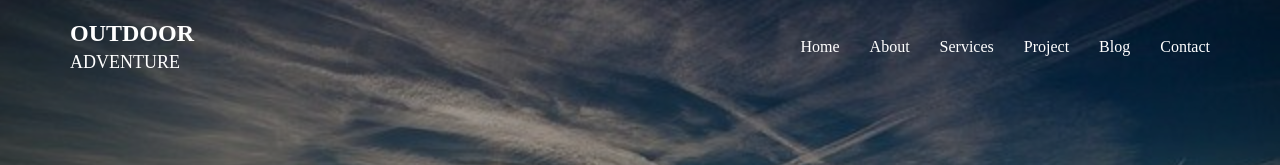
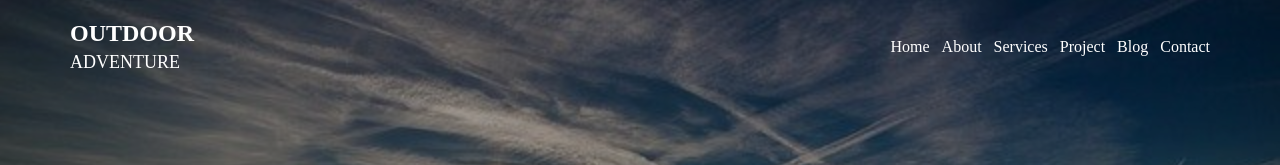
Before and after one commit to mdarafat17/travel_responsiv, a plain HTML site: page index.html in a window 1280 px wide. Shown: the top 165 px of the page. Drawn offline with Linux system fonts and the light colour scheme.

Commit message:
index.css

```diff
--- a/css/index.css
+++ b/css/index.css
@@ -53,7 +53,7 @@ nav ul{
   margin: 0 0 0 40px;
   padding: 0 0 0 0;
   list-style: none;
-  gap: 30px;
+  gap: 12px;
 
 
 
```
